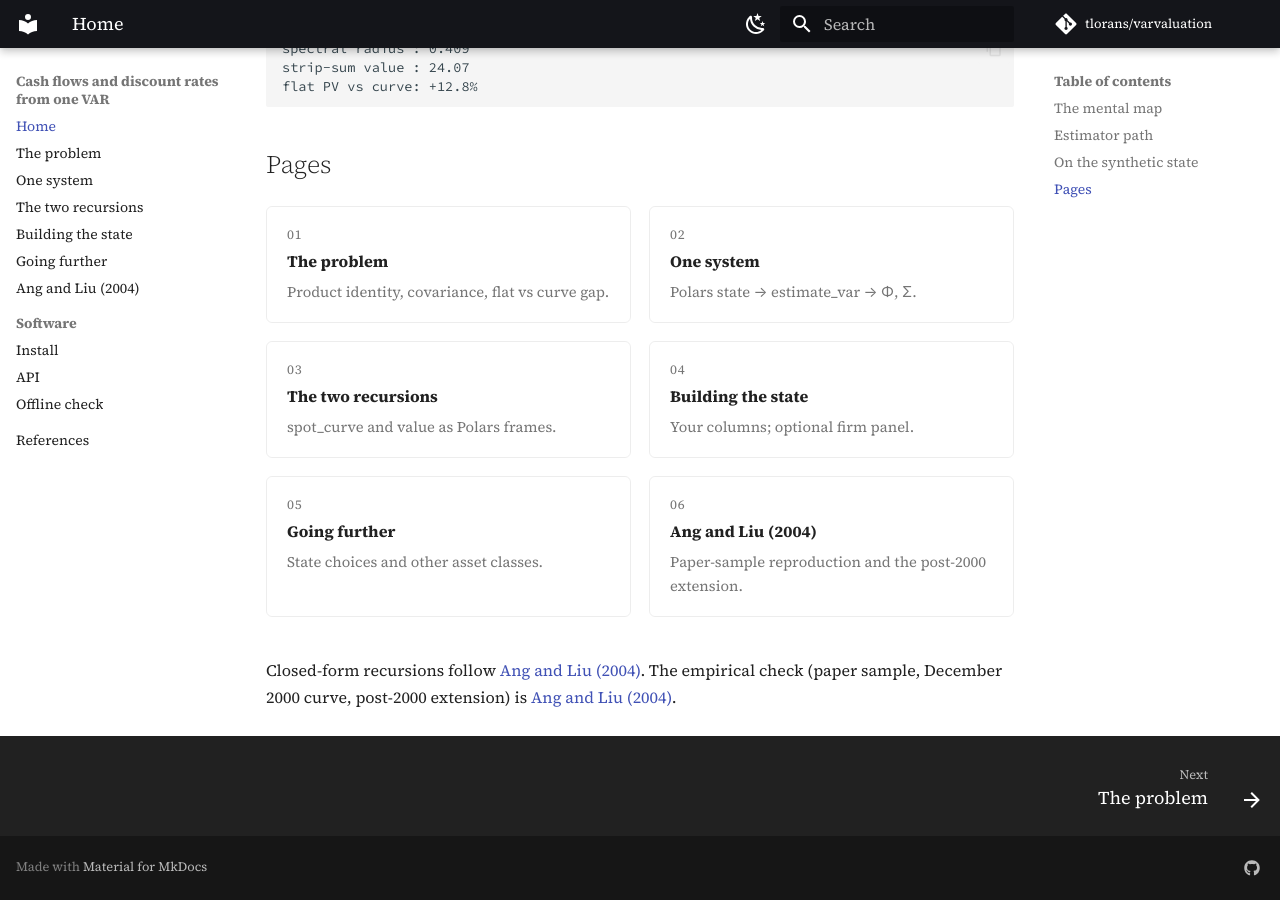
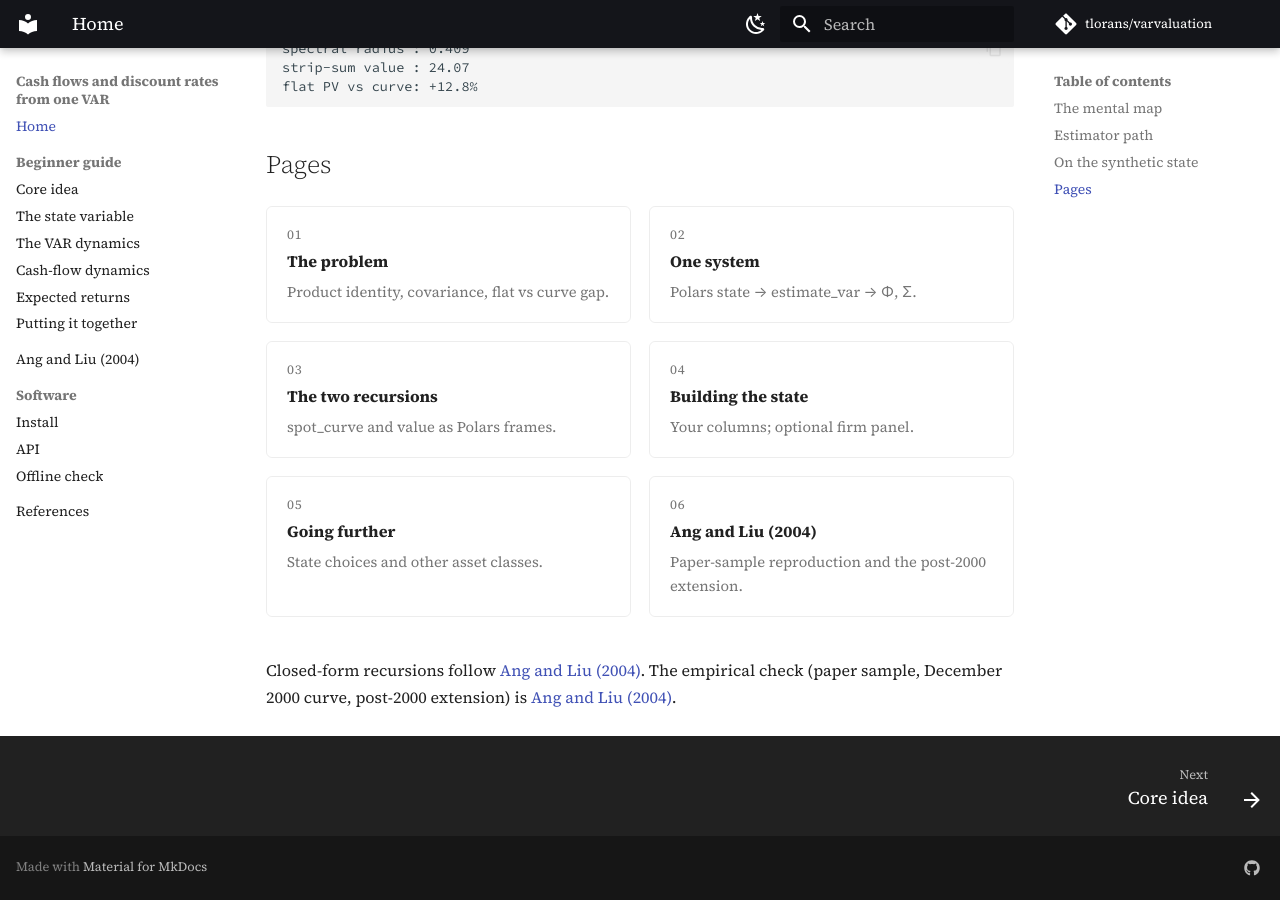
Before and after one commit to tlorans/varvaluation, an MkDocs documentation site: the page built from docs/index.md, in a window 1280 px wide and 900 px high, scrolled down 1984 px. Built offline with MkDocs 1.6.1 and Material for MkDocs 9.7.7, drawn with Linux system fonts in a browser that asks for light colours; comment, search, counter and statistics services are not loaded.

Commit message:
Update nav to the new beginner-guide structure (one page per section)

```diff
--- a/mkdocs.yml
+++ b/mkdocs.yml
@@ -33,11 +33,13 @@ theme:
 
 nav:
   - Home: index.md
-  - The problem: guide/problem.md
-  - One system: guide/system.md
-  - The two recursions: guide/curve.md
-  - Building the state: guide/state.md
-  - Going further: guide/literature.md
+  - Beginner guide:
+      - Core idea: guide/core.md
+      - The state variable: guide/state-variable.md
+      - The VAR dynamics: guide/var-dynamics.md
+      - Cash-flow dynamics: guide/cash-flow-dynamics.md
+      - Expected returns: guide/expected-returns.md
+      - Putting it together: guide/putting-together.md
   - Ang and Liu (2004): guide/angliu.md
   - Software:
       - Install: install.md
@@ -61,6 +63,11 @@ exclude_docs: |
   guide/wrds.md
   guide/reproduce.md
   guide/industries.md
+  guide/problem.md
+  guide/system.md
+  guide/curve.md
+  guide/state.md
+  guide/literature.md
 
 markdown_extensions:
   - admonition
```
